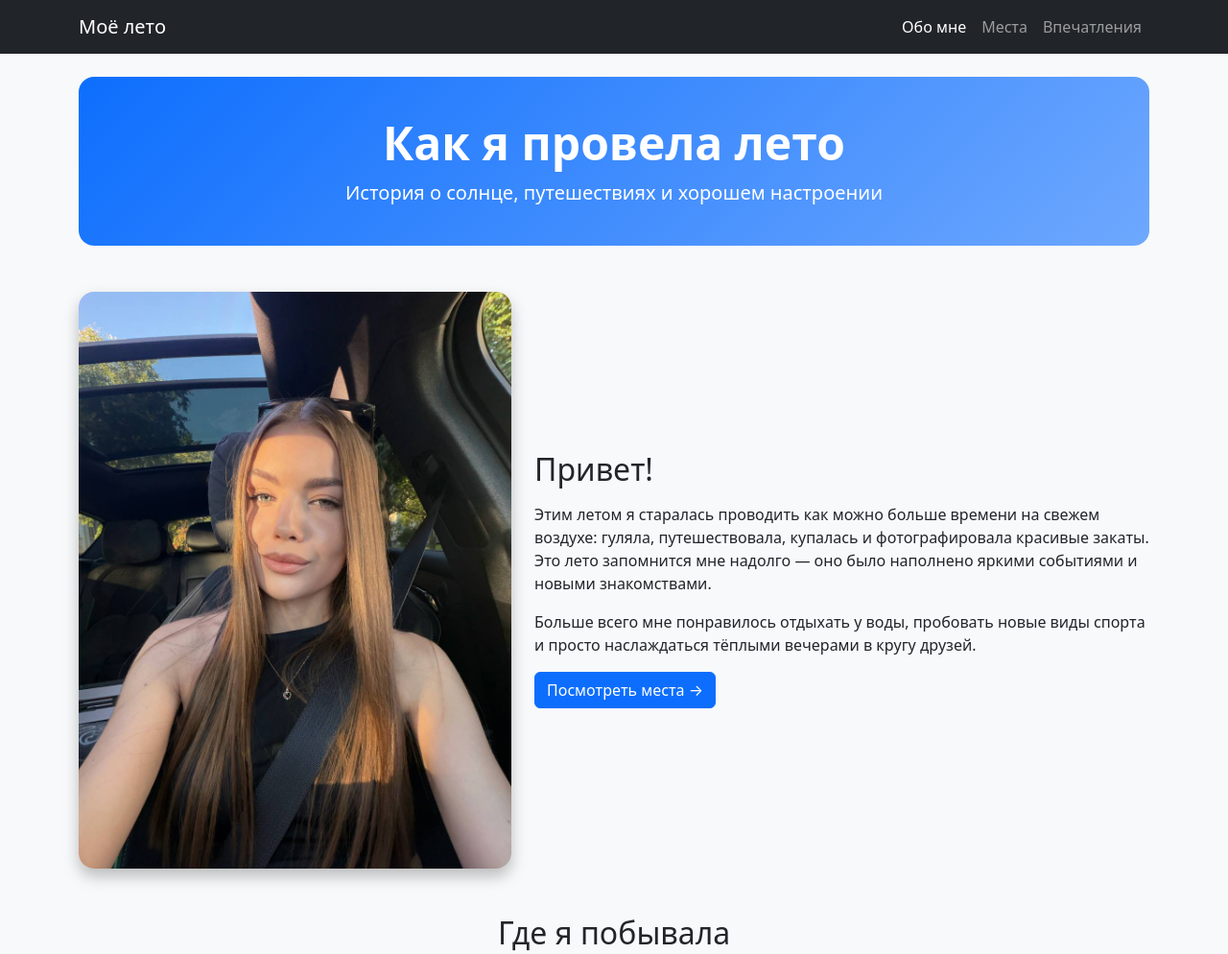
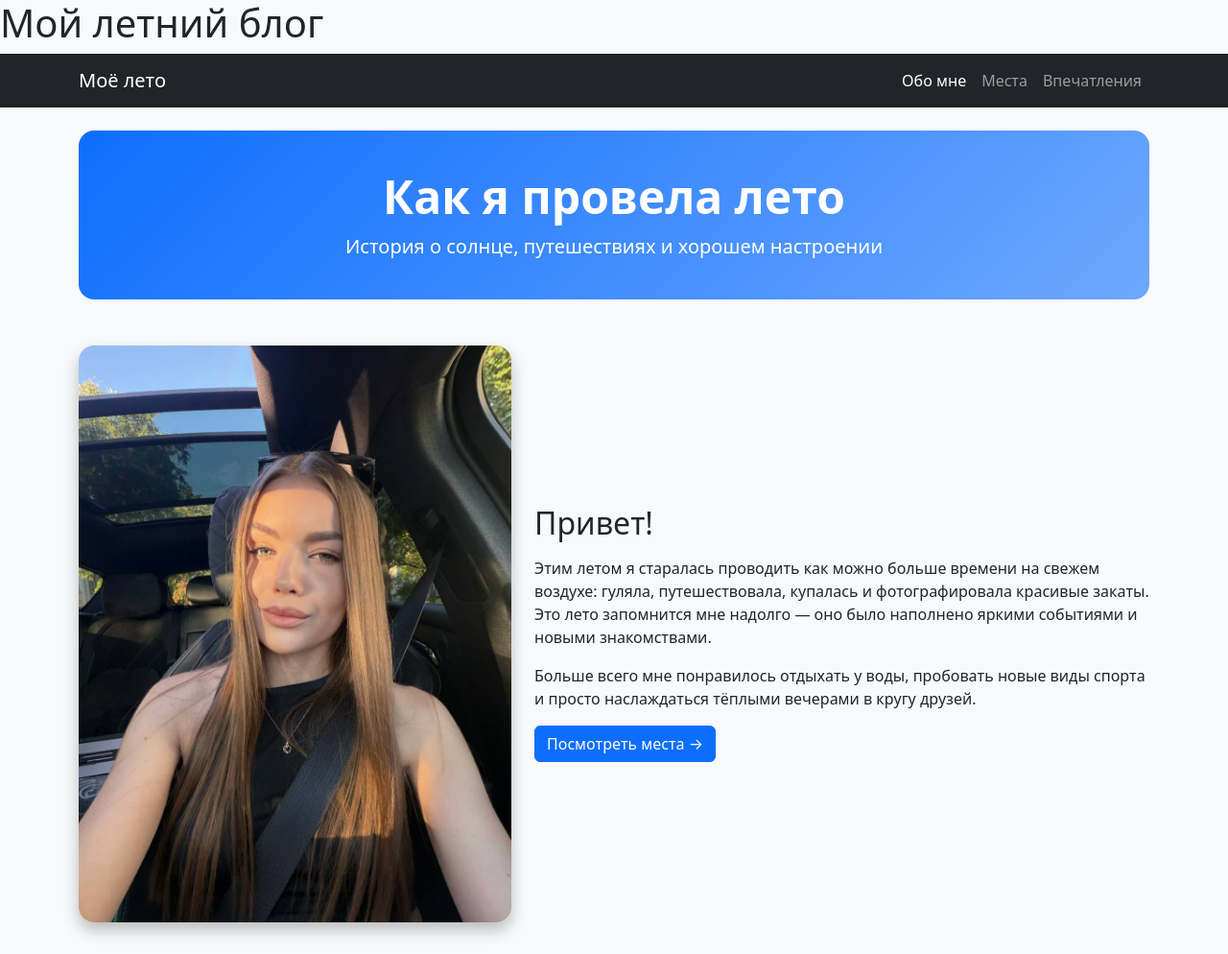
Before and after one commit to Manressaaa/wt-lab1-1git-vasileva, a plain HTML site: page index.html in a window 1280 px wide. Shown: the top 994 px of the page at 96% size. Drawn offline with nearby package versions, Linux system fonts and the light colour scheme.

Commit message:
feat: add main heading

```diff
--- a/index.html
+++ b/index.html
@@ -46,7 +46,7 @@
     </style>
 </head>
 <body>
-
+<h1>Мой летний блог</h1>
     <!-- Навигация -->
     <nav class="navbar navbar-expand-lg navbar-dark bg-dark">
         <div class="container">
```
